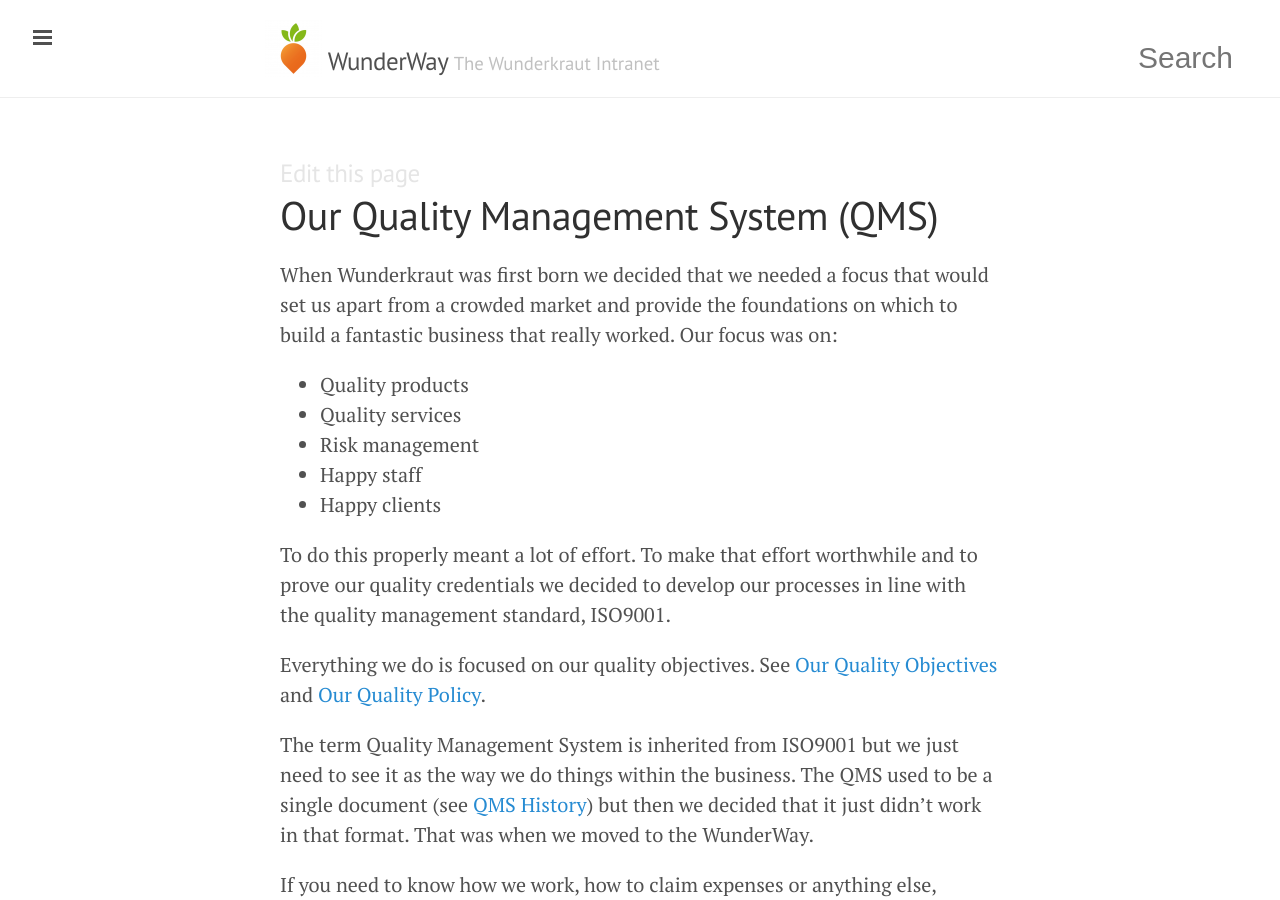
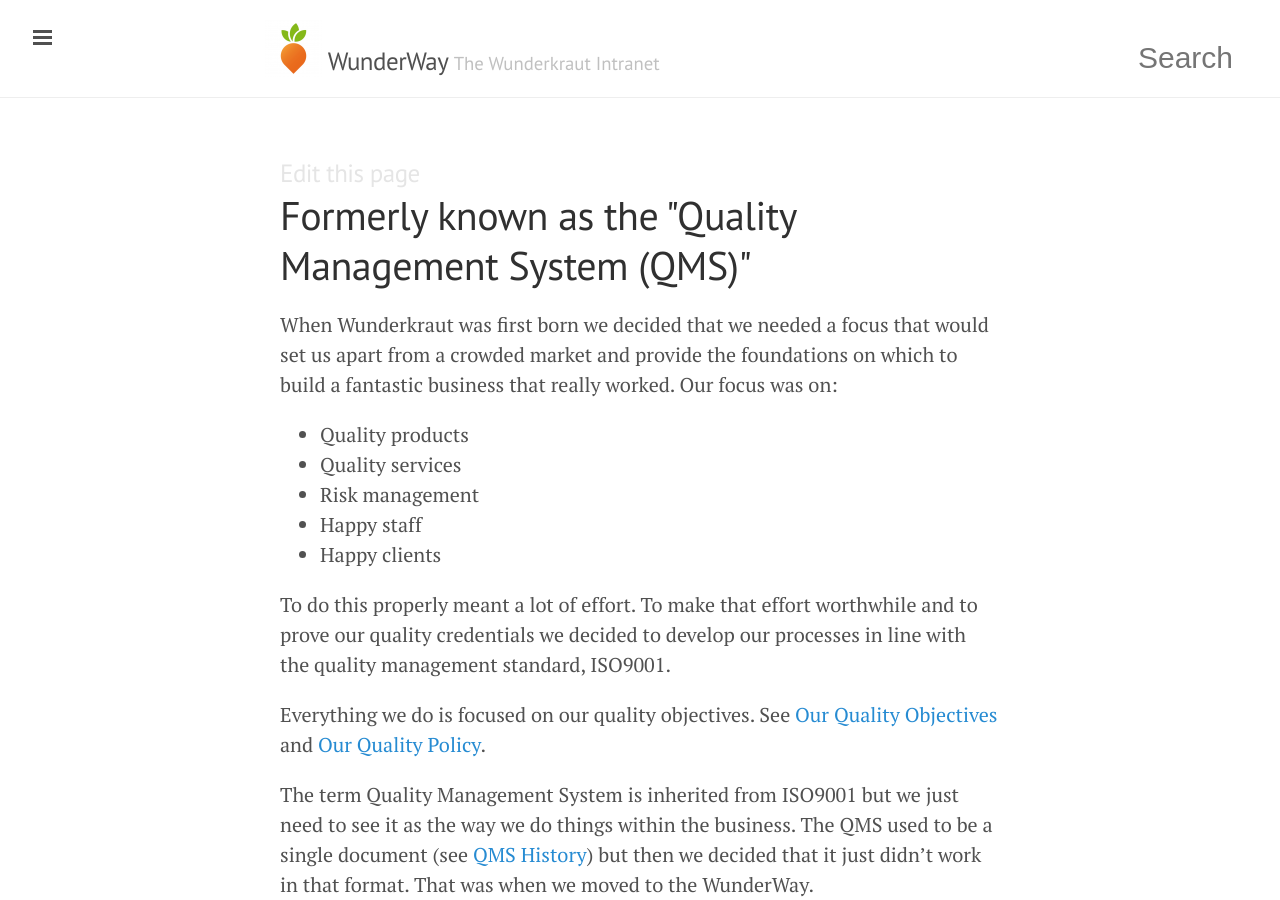
Before and after one commit to tormi/WunderWay, a Jekyll site: the page built from about-this-site/quality-management-system.md, in a window 1280 px wide and 900 px high. Built offline with Jekyll 4.4.1, drawn with Linux system fonts in a browser that asks for light colours; nearby versions of some CDN libraries; Markdown is read by kramdown in place of the engine named in the settings.

Commit message:
Update quality-management-system.md
Changed the name of the page

```diff
--- a/about-this-site/quality-management-system.md
+++ b/about-this-site/quality-management-system.md
@@ -3,7 +3,7 @@ layout: page
 section: company
 categories: Admin
 tags:
-title: Our Quality Management System (QMS)
+title: Formerly known as the "Quality Management System (QMS)"
 ---
 
 When Wunderkraut was first born we decided that we needed a focus that would set us apart from a crowded market and provide the foundations on which to build a fantastic business that really worked. Our focus was on:
```
